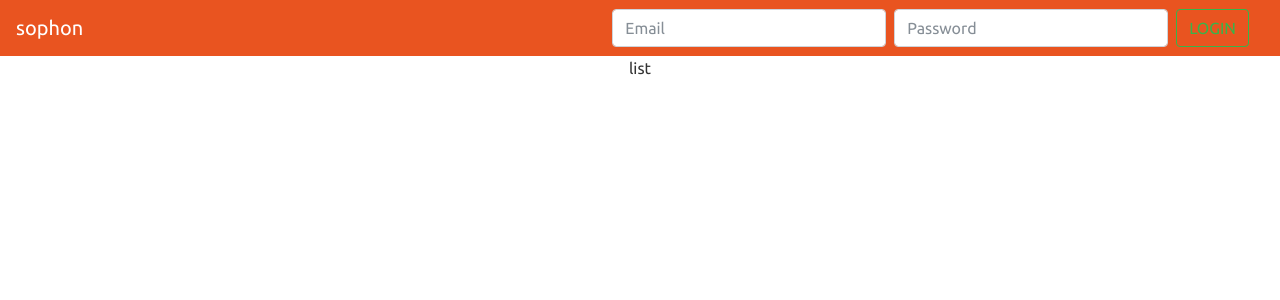
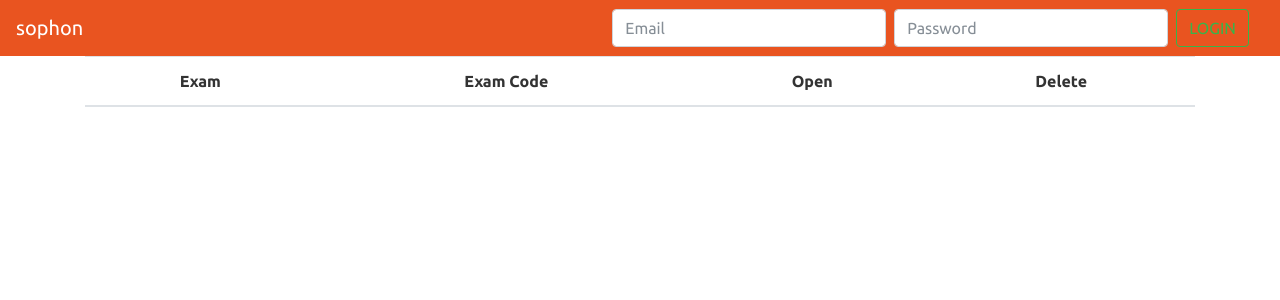
Before and after one commit to Siyer2/sophon-web-app-2, a React (Create React App) app: page /exams in a window 1280 px wide. Shown: the top 300 px of the page. Built offline with nearby package versions, Linux system fonts and the light colour scheme; sample sign-in values are in the browser's storage.

Commit message:
Added first table

```diff
--- a/src/components/ExamList.js
+++ b/src/components/ExamList.js
@@ -1,10 +1,30 @@
 import React from 'react';
 
-function ExamList() {
+function ExamList(props) {
+    const exams = props.todos && props.todos.length > 0 && props.todos.map((item) => {
+        return (
+            <tr key={item.id + item.text} onClick={() => { props.onTodoClick(item.id) }}>
+                <th scope="row">{item.id}</th>
+                <td>{item.text}</td>
+                <td>{item.completed.toString()}</td>
+            </tr>
+        )
+    });
+
     return (
-        <div>
-            list
-        </div>
+        <table className="table table-hover">
+            <thead className="thead">
+                <tr>
+                    <th scope="col">Exam</th>
+                    <th scope="col">Exam Code</th>
+                    <th scope="col">Open</th>
+                    <th scope="col">Delete</th>
+                </tr>
+            </thead>
+            <tbody>
+                {exams}
+            </tbody>
+        </table>
     )
 }
 
--- a/src/components/LecturerView.js
+++ b/src/components/LecturerView.js
@@ -7,7 +7,9 @@ function LecturerView(props) {
     return (
         <div>
             <NavBar />
-            <ExamList />
+            <div className="container">
+                <ExamList />
+            </div>
         </div>
     )
 }
```
